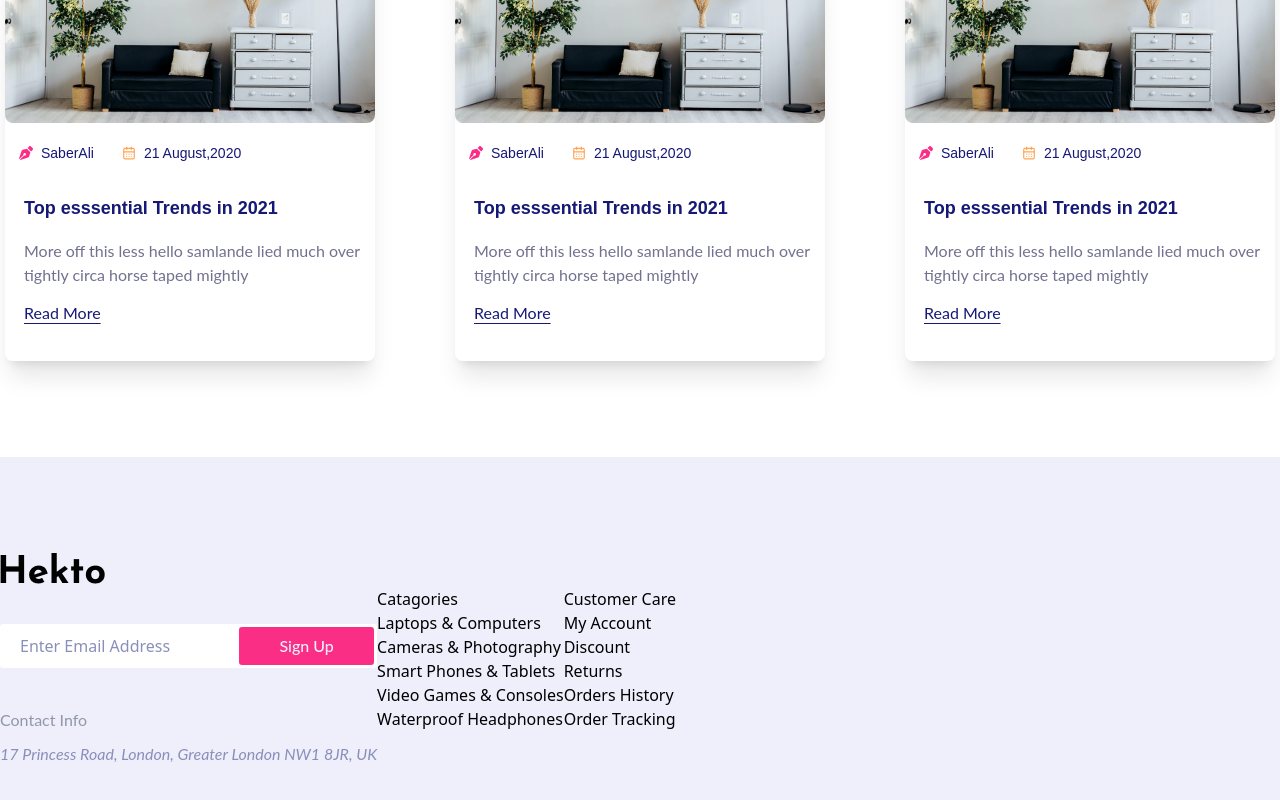
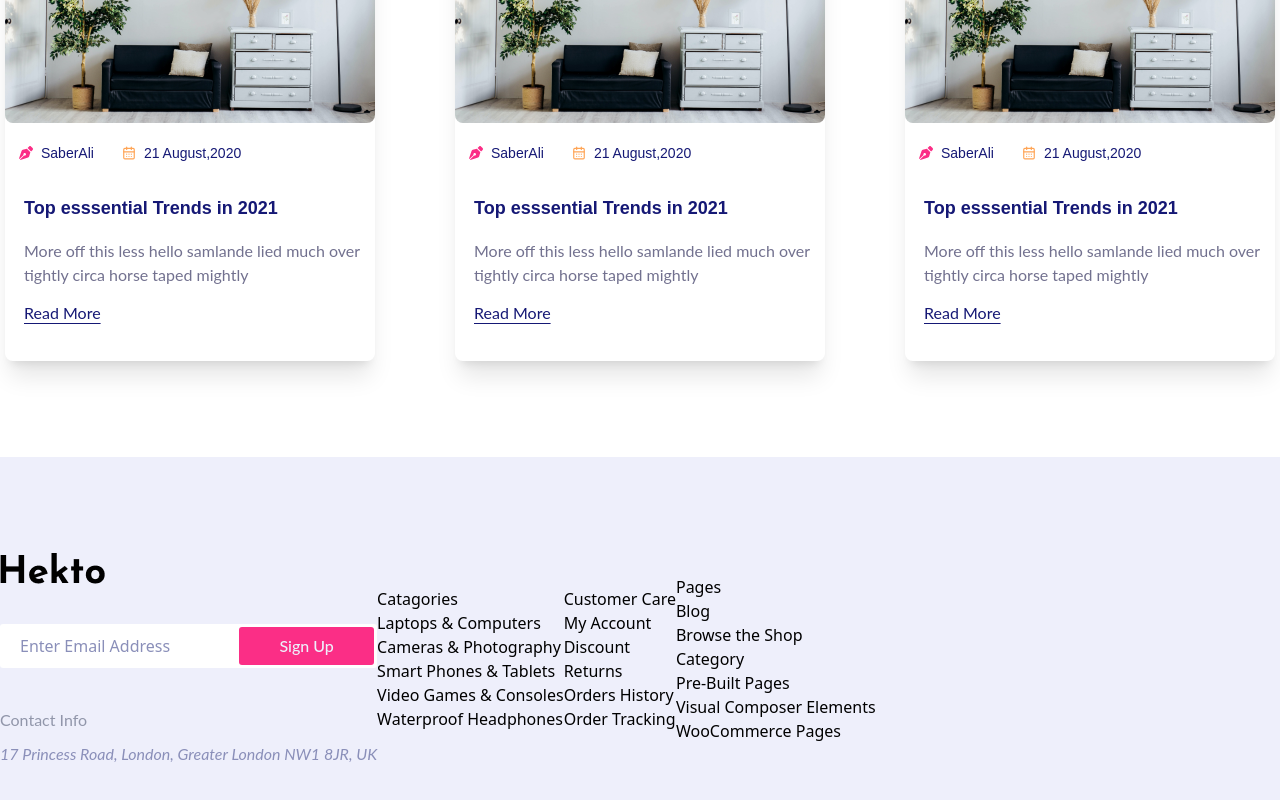
Before and after one commit to yasinn-arafat/Hekto, a React (Vite) app: page / in a window 1280 px wide. Shown: the part 5117-5917 px from the top of the page. Built offline with nearby package versions, Linux system fonts and the light colour scheme.

Commit message:
Modified

```diff
--- a/src/Component/HomeComponent/Footer/Footer.jsx
+++ b/src/Component/HomeComponent/Footer/Footer.jsx
@@ -78,7 +78,27 @@ const Footer = () => {
               </ul>
             </div>
             <div>
-              <h4></h4>
+              <h4>Pages</h4>
+              <ul>
+                <li>
+                  <a href="#">Blog</a>
+                </li>
+                <li>
+                  <a href="#">Browse the Shop</a>
+                </li>
+                <li>
+                  <a href="#">Category</a>
+                </li>
+                <li>
+                  <a href="#">Pre-Built Pages</a>
+                </li>
+                <li>
+                  <a href="#">Visual Composer Elements</a>
+                </li>
+                <li>
+                  <a href="#">WooCommerce Pages</a>
+                </li>
+              </ul>
             </div>
           </div>
         </div>
```
